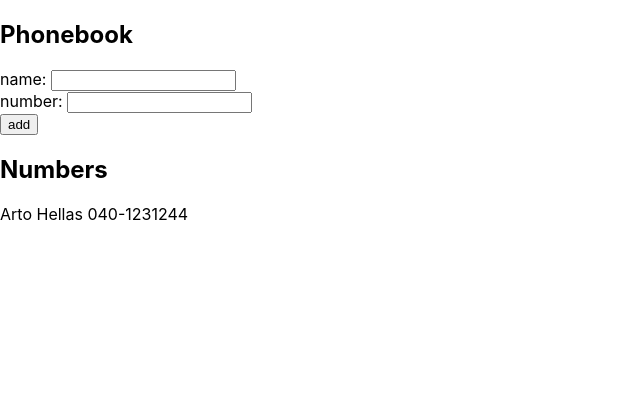
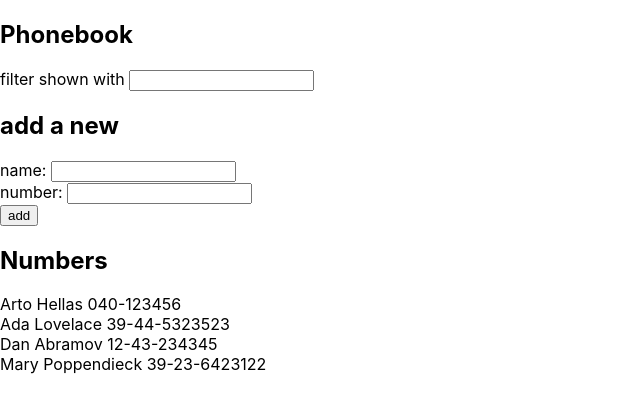
Before and after one commit to laripernu/fullstackopen2022-laripernu, a React (Create React App) app in the folder osa2/puhelinluettelo/: page / in a window 1280 px wide. Shown: the top 412 px of the page, without its empty margins (0-640 px from the left). Built offline with nearby package versions, Linux system fonts and the light colour scheme.

Commit message:
puhelinluettelo step4, add search field

```diff
--- a/osa2/puhelinluettelo/src/App.js
+++ b/osa2/puhelinluettelo/src/App.js
@@ -2,11 +2,14 @@ import { useState } from 'react'
 
 const App = () => {
   const [persons, setPersons] = useState([
-    { name: 'Arto Hellas',
-      number: '040-1231244'}
+    { name: 'Arto Hellas', number: '040-123456' },
+    { name: 'Ada Lovelace', number: '39-44-5323523' },
+    { name: 'Dan Abramov', number: '12-43-234345' },
+    { name: 'Mary Poppendieck', number: '39-23-6423122' }
   ])
   const [newName, setNewName] = useState('')
   const [newNumber, setNewNumber ] = useState('')
+  const [filterString, setFilterString] = useState('')
 
   const handleNameChange = (event) => {
     setNewName(event.target.value)
@@ -14,6 +17,10 @@ const App = () => {
 
   const handleNumberChange = (event) => {
     setNewNumber(event.target.value)
+  }
+
+  const handleFilterChange = (event) => {
+    setFilterString(event.target.value)
   }
 
   const addPerson = (event) => {
@@ -36,16 +43,30 @@ const App = () => {
   }
 
   const PersonDisplay = ({person}) => {
-    return (
-      <div>
-        {person.name} {person.number}
-      </div>
-    )
+    if (filterString === '') {
+      return (
+        <div>
+          {person.name} {person.number}
+        </div>
+      )
+    }
+
+    else if (person.name.toUpperCase().indexOf(filterString.toUpperCase()) >= 0) {
+      return (
+        <div>
+          {person.name} {person.number}
+        </div>
+      )
+    }
   }
 
   return (
     <div>
       <h2>Phonebook</h2>
+      <form>
+        <div>filter shown with <input value={filterString} onChange={handleFilterChange}/></div>
+      </form>
+      <h2>add a new</h2>
       <form onSubmit={addPerson}>
         <div>name: <input value={newName} onChange={handleNameChange}/></div>
         <div>number: <input value={newNumber} onChange={handleNumberChange}/></div>
```
